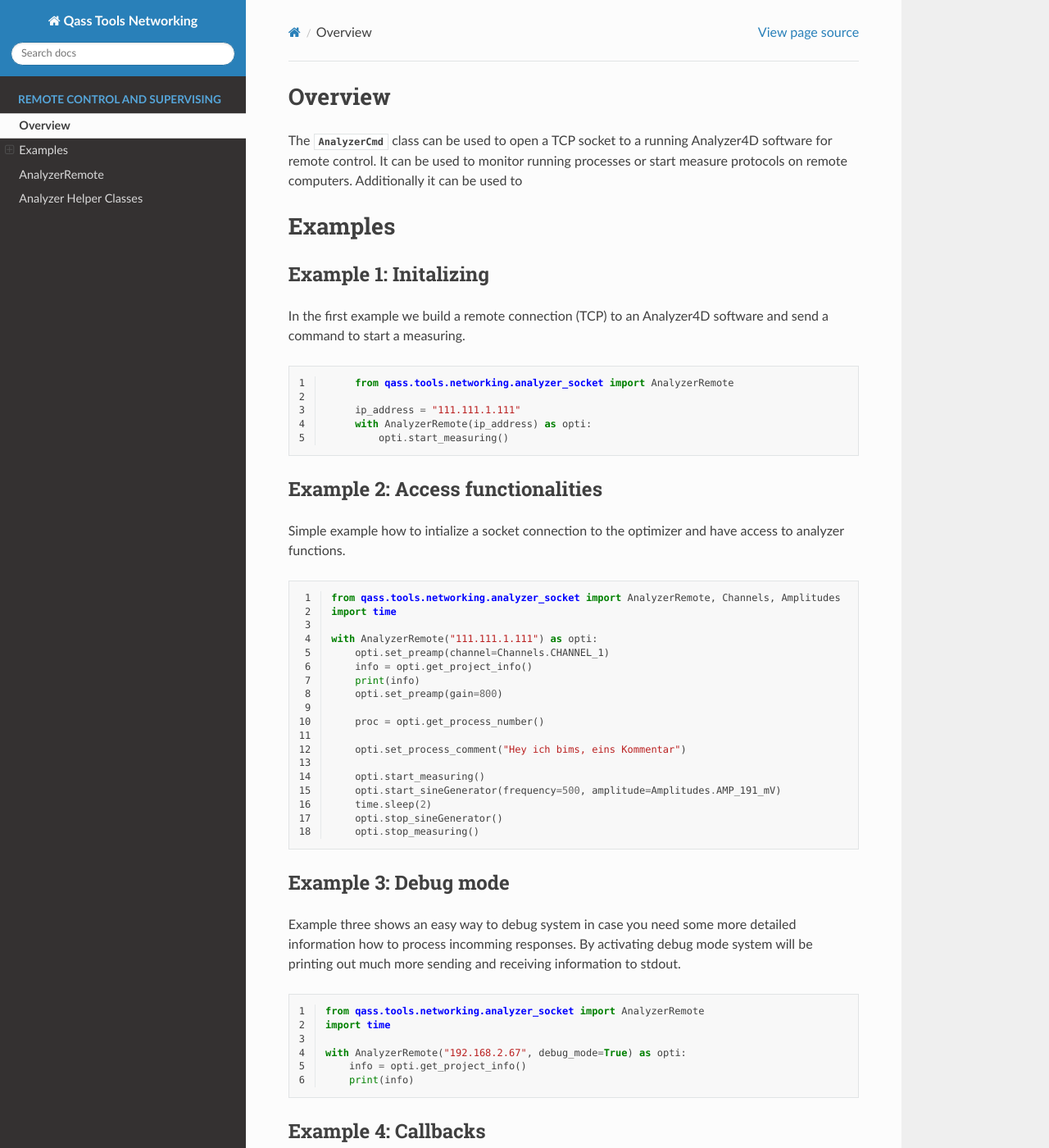
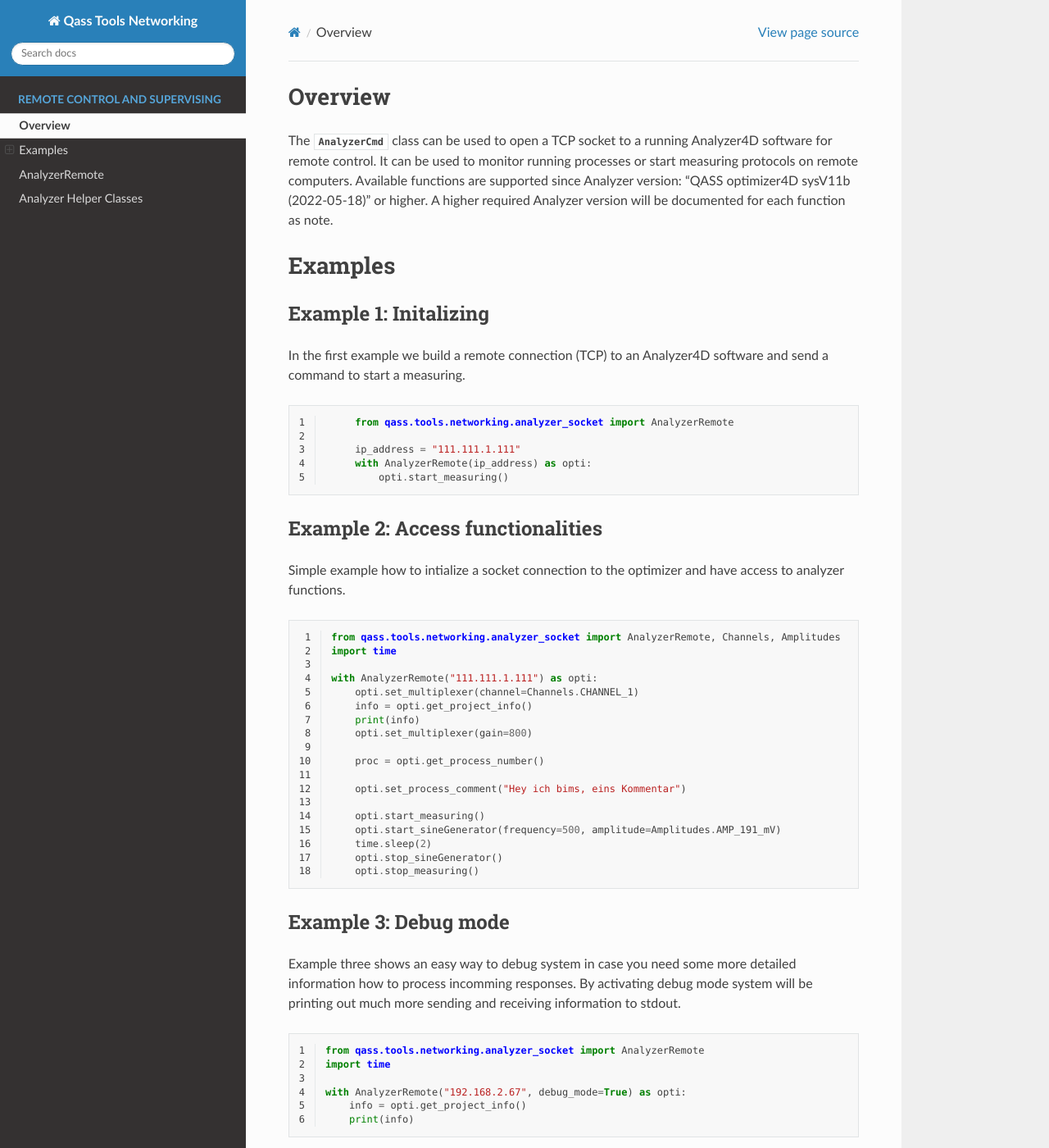
Before and after one commit to QASS/qass-tools-networking, a Sphinx documentation site: the page built from docs/source/analyzer_socket.rst, in a window 1280 px wide and 1400 px high. Shown: the whole window at 82% size. Built offline with Sphinx 7.4.7 and the Read the Docs theme 2.0.0, drawn with Linux system fonts in a browser that asks for light colours.

Commit message:
fix docs examples

```diff
--- a/docs/source/analyzer_socket.rst
+++ b/docs/source/analyzer_socket.rst
@@ -2,7 +2,7 @@ Overview
 ********
 
 The :class:`AnalyzerCmd` class can be used to open a TCP socket to a running Analyzer4D software for remote control.
-It can be used to monitor running processes or start measure protocols on remote computers. Additionally it can be used to
+It can be used to monitor running processes or start measuring protocols on remote computers. Available functions are supported since Analyzer version: "QASS optimizer4D sysV11b (2022-05-18)" or higher. A higher required Analyzer version will be documented for each function as note.
 
 Examples
 ********
@@ -31,10 +31,10 @@ Simple example how to intialize a socket connection to the optimizer and have ac
     import time
 
     with AnalyzerRemote("111.111.1.111") as opti:
-        opti.set_preamp(channel=Channels.CHANNEL_1)
+        opti.set_multiplexer(channel=Channels.CHANNEL_1)
         info = opti.get_project_info()
         print(info)
-        opti.set_preamp(gain=800)
+        opti.set_multiplexer(gain=800)
 
         proc = opti.get_process_number()
 
```
Also changed, not shown: 1 other file.
